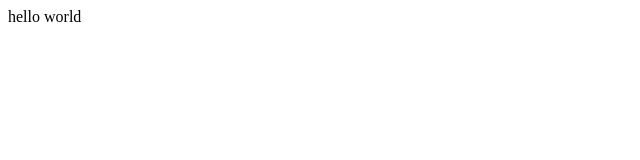
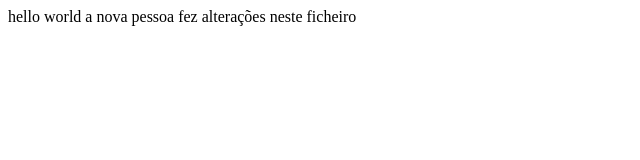
Before and after one commit to nunocpt/edit, a plain HTML site: page index.html in a window 1280 px wide. Shown: the whole page, without its empty margins (0-640 px from the left). Drawn offline with Linux system fonts and the light colour scheme.

Commit message:
nova pessoa alteracoes

```diff
--- a/index.html
+++ b/index.html
@@ -1,3 +1,4 @@
 <div>
     hello world
+    a nova pessoa fez alterações neste ficheiro
 </div>
```
